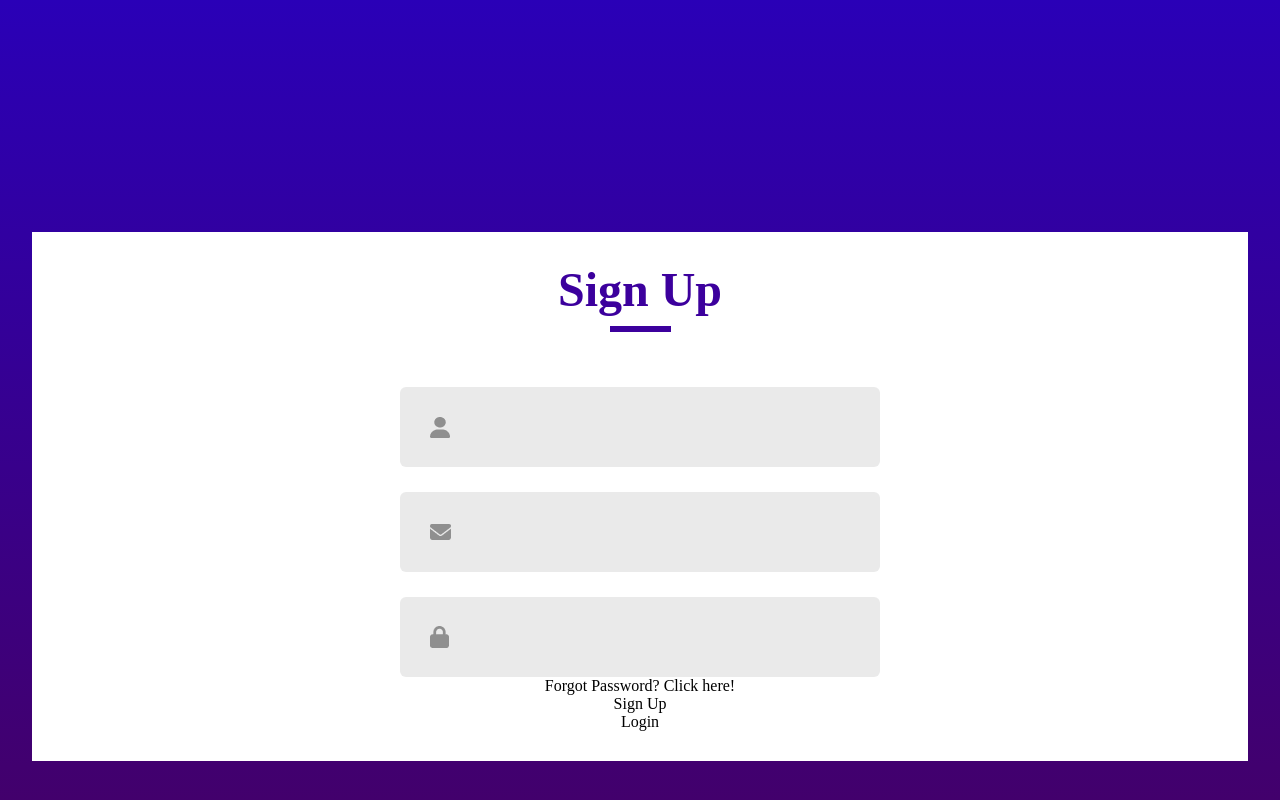
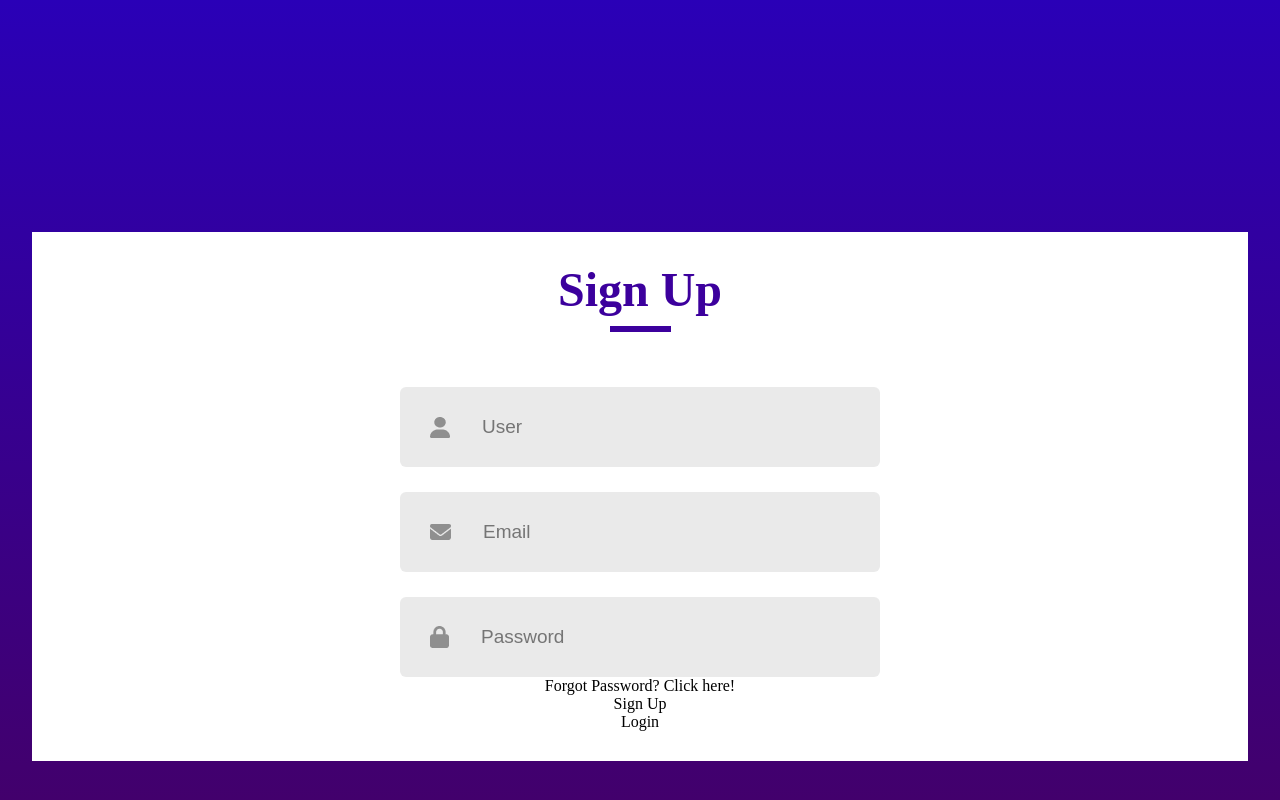
Before and after one commit to Medom5/login-signup, a React (Vite) app: page / in a window 1280 px wide. Built offline with nearby package versions, Linux system fonts and the light colour scheme.

Commit message:
Add: placeholders info to input fields

```diff
--- a/src/Components/LoginSignup/LoginSignup.jsx
+++ b/src/Components/LoginSignup/LoginSignup.jsx
@@ -14,15 +14,15 @@
       <div className="inputs">
         <div className="input">
           <img src={user_icon} alt="" />
-          <input type="text" name="" id="" />
+          <input type="text" placeholder="User" />
         </div>
         <div className="input">
           <img src={email_icon} alt="" />
-          <input type="email" name="" id="" />
+          <input type="email" placeholder="Email" />
         </div>
         <div className="input">
           <img src={password_icon} alt="" />
-          <input type="password" name="" id="" />
+          <input type="password" placeholder="Password" />
         </div>
       </div>
       <div className="forgot-password">
```
